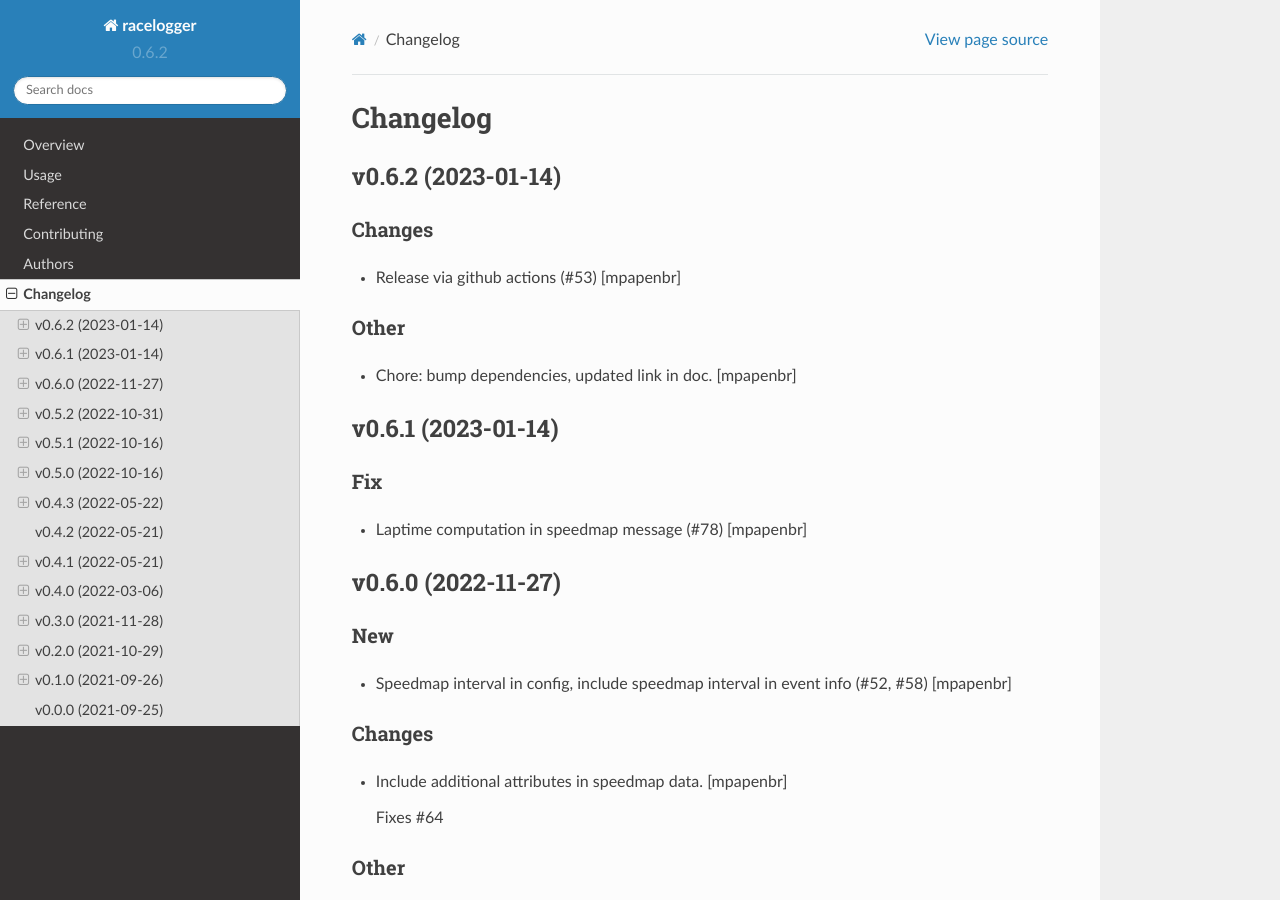
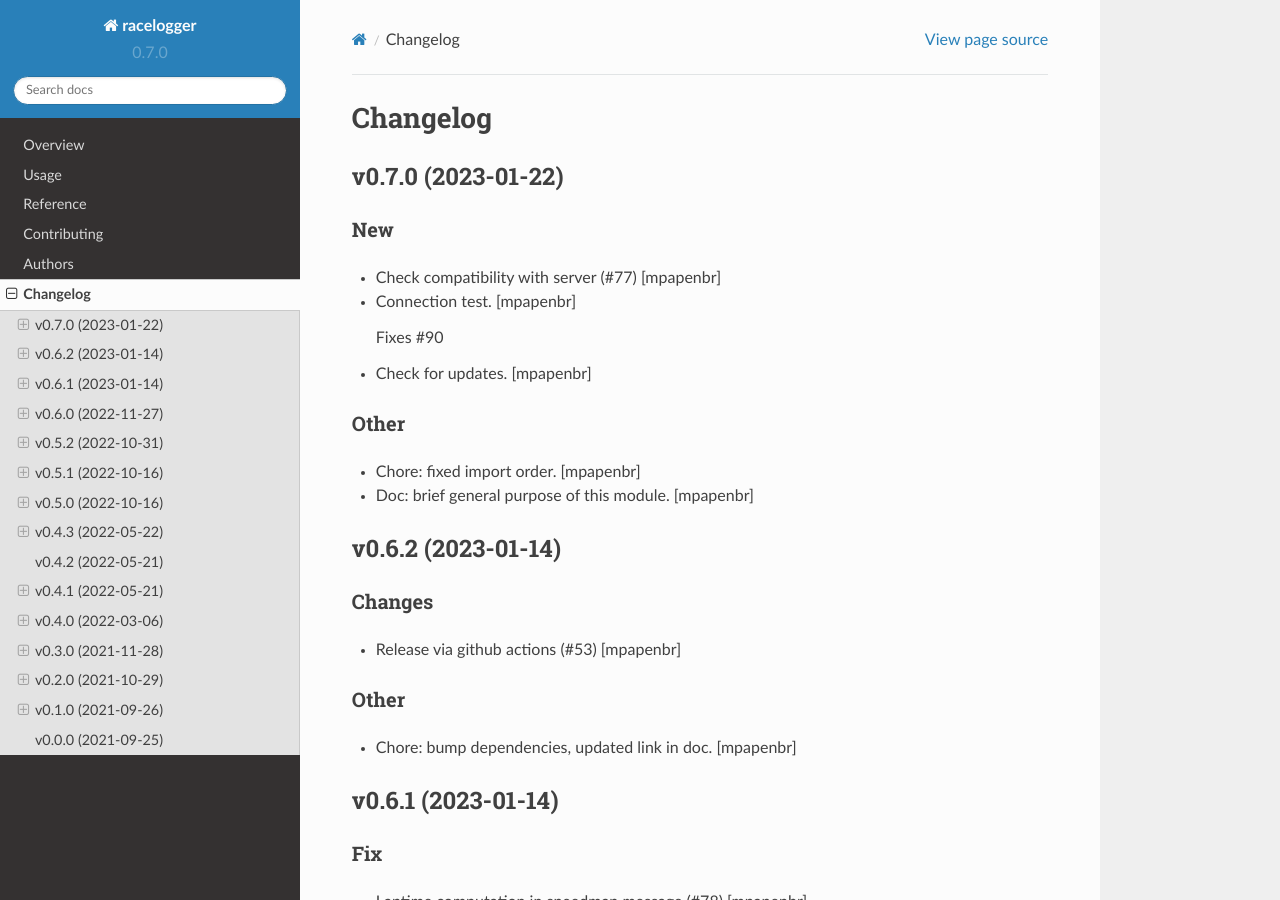
Before and after one commit to mpapenbr/python-racelogger, a Sphinx documentation site: the page built from docs/changelog.rst, in a window 1280 px wide and 900 px high. Built offline with Sphinx 7.4.7 and the Read the Docs theme 2.0.0, drawn with Linux system fonts in a browser that asks for light colours.

Commit message:
Bump version: 0.6.2 → 0.7.0

```diff
--- a/CHANGELOG.rst
+++ b/CHANGELOG.rst
@@ -1,5 +1,22 @@
 Changelog
 =========
+
+
+v0.7.0 (2023-01-22)
+-------------------
+
+New
+~~~
+- Check compatibility with server (#77) [mpapenbr]
+- Connection test. [mpapenbr]
+
+  Fixes #90
+- Check for updates. [mpapenbr]
+
+Other
+~~~~~
+- Chore: fixed import order. [mpapenbr]
+- Doc: brief general purpose of this module. [mpapenbr]
 
 
 v0.6.2 (2023-01-14)
--- a/README.rst
+++ b/README.rst
@@ -16,9 +16,9 @@ Overview
     :alt: Documentation Status
 
 
-.. |commits-since| image:: https://img.shields.io/github/commits-since/mpapenbr/python-racelogger/v0.6.2.svg
+.. |commits-since| image:: https://img.shields.io/github/commits-since/mpapenbr/python-racelogger/v0.7.0.svg
     :alt: Commits since latest release
-    :target: https://github.com/mpapenbr/python-racelogger/compare/v0.6.2...master
+    :target: https://github.com/mpapenbr/python-racelogger/compare/v0.7.0...master
 
 
 
--- a/docs/conf.py
+++ b/docs/conf.py
@@ -20,7 +20,7 @@ project = 'racelogger'
 year = '2021'
 author = 'Markus Papenbrock'
 copyright = '{0}, {1}'.format(year, author)
-version = release = '0.6.2'
+version = release = '0.7.0'
 
 pygments_style = 'trac'
 templates_path = ['.']
--- a/setup.py
+++ b/setup.py
@@ -23,7 +23,7 @@ def read(*names, **kwargs):
 
 setup(
     name='racelogger',
-    version='0.6.2',
+    version='0.7.0',
     license='Apache-2.0',
     description='Racelogger for iRacelog ',
     long_description='%s\n%s' % (
--- a/src/racelogger/__init__.py
+++ b/src/racelogger/__init__.py
@@ -1 +1 @@
-__version__ = '0.6.2'
+__version__ = '0.7.0'
```
Also changed, not shown: .bumpversion.cfg.
